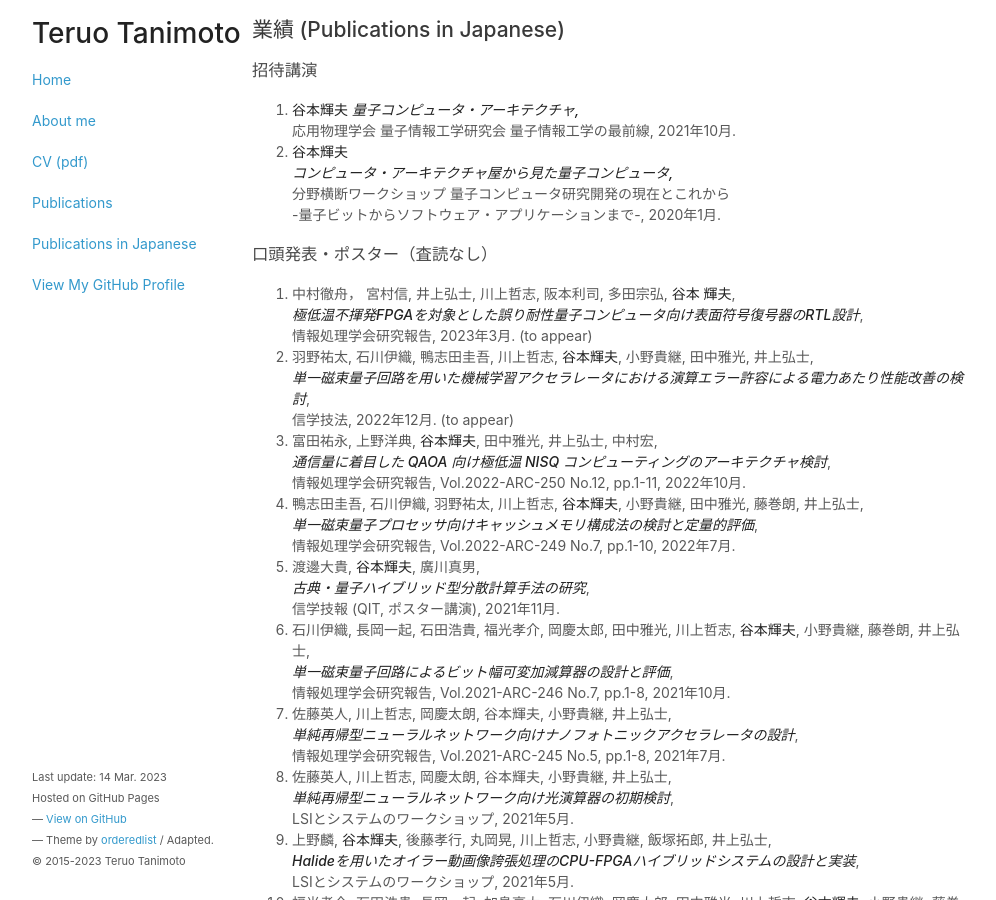
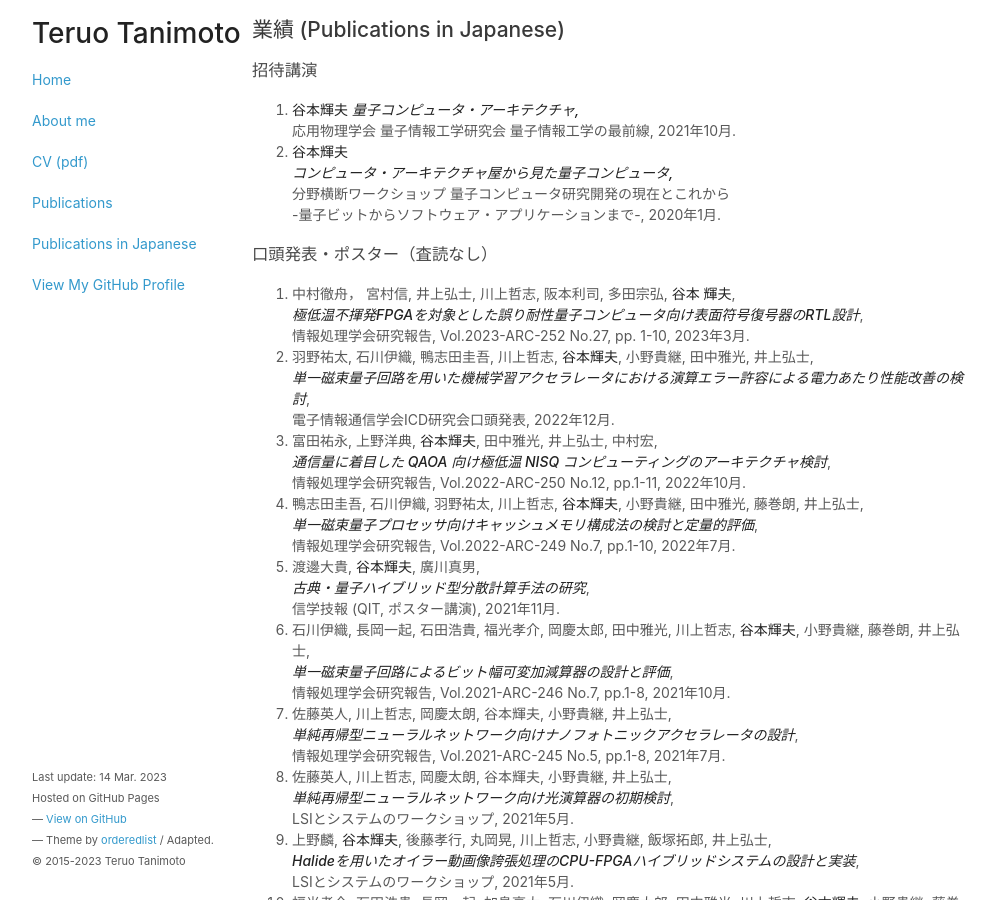
Before and after one commit to teruo41/teruo41.github.io, a Jekyll site: the page built from pubsj.md, in a window 1280 px wide and 900 px high. Shown: the whole window, without its empty margins (138-1134 px from the left). Built offline with Jekyll 4.4.1, drawn with Linux system fonts in a browser that asks for light colours.

Commit message:
Update pubsj.md

```diff
--- a/pubsj.md
+++ b/pubsj.md
@@ -20,11 +20,11 @@ title: Publications in Japanese
 
 0. 中村徹舟， 宮村信, 井上弘士, 川上哲志, 阪本利司, 多田宗弘, __谷本 輝夫__,
    ***極低温不揮発FPGAを対象とした誤り耐性量子コンピュータ向け表面符号復号器のRTL設計***,
-   情報処理学会研究報告, 2023年3月. (to appear)
+   情報処理学会研究報告, Vol.2023-ARC-252 No.27, pp. 1-10, 2023年3月.
 
 0. 羽野祐太, 石川伊織, 鴨志田圭吾, 川上哲志, __谷本輝夫__, 小野貴継, 田中雅光, 井上弘士,
    ***単一磁束量子回路を用いた機械学習アクセラレータにおける演算エラー許容による電力あたり性能改善の検討***,
-   信学技法, 2022年12月. (to appear)
+   電子情報通信学会ICD研究会口頭発表, 2022年12月.
 
 0. 富田祐永, 上野洋典, __谷本輝夫__, 田中雅光, 井上弘士, 中村宏,
    ***通信量に着目した QAOA 向け極低温 NISQ コンピューティングのアーキテクチャ検討***,
```
